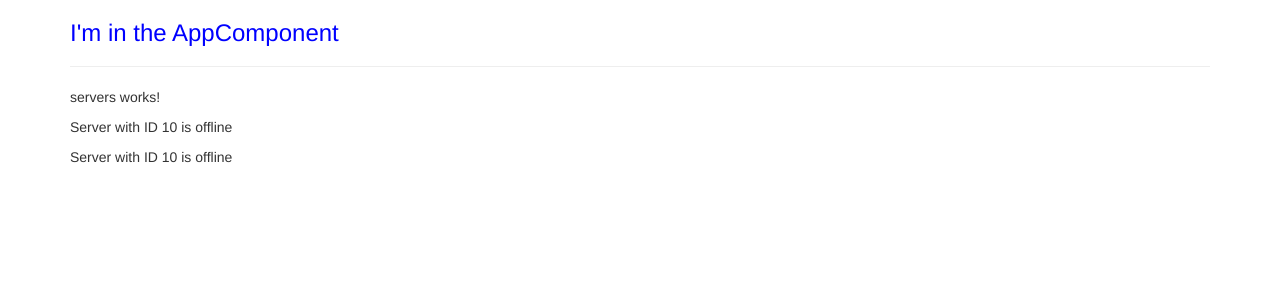
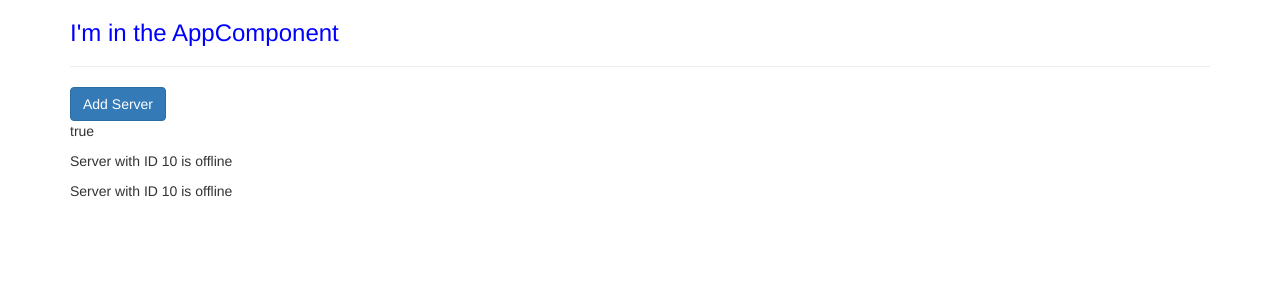
Before and after one commit to lbh595/angular-learning, an Angular app: page / in a window 1280 px wide. Shown: the top 300 px of the page. Built offline with nearby package versions, Linux system fonts and the light colour scheme.

Commit message:
property binding

```diff
--- a/src/app/servers/servers.component.html
+++ b/src/app/servers/servers.component.html
@@ -1,3 +1,4 @@
-<p>servers works!</p>
+<button class="btn btn-primary" [disabled]="!allowNewServer"> Add Server </button>
+<p [innerText]="allowNewServer"></p>
 <app-server></app-server>
 <app-server></app-server>
--- a/src/app/servers/servers.component.ts
+++ b/src/app/servers/servers.component.ts
@@ -6,8 +6,14 @@
   styleUrls: ['./servers.component.css']
 })
 export class ServersComponent implements OnInit {
+  allowNewServer = false;
 
-  constructor() { }
+  constructor() {
+    setTimeout(
+      () => {
+        this.allowNewServer = true;
+      }, 2000);
+  }
 
   ngOnInit(): void {
   }
```
